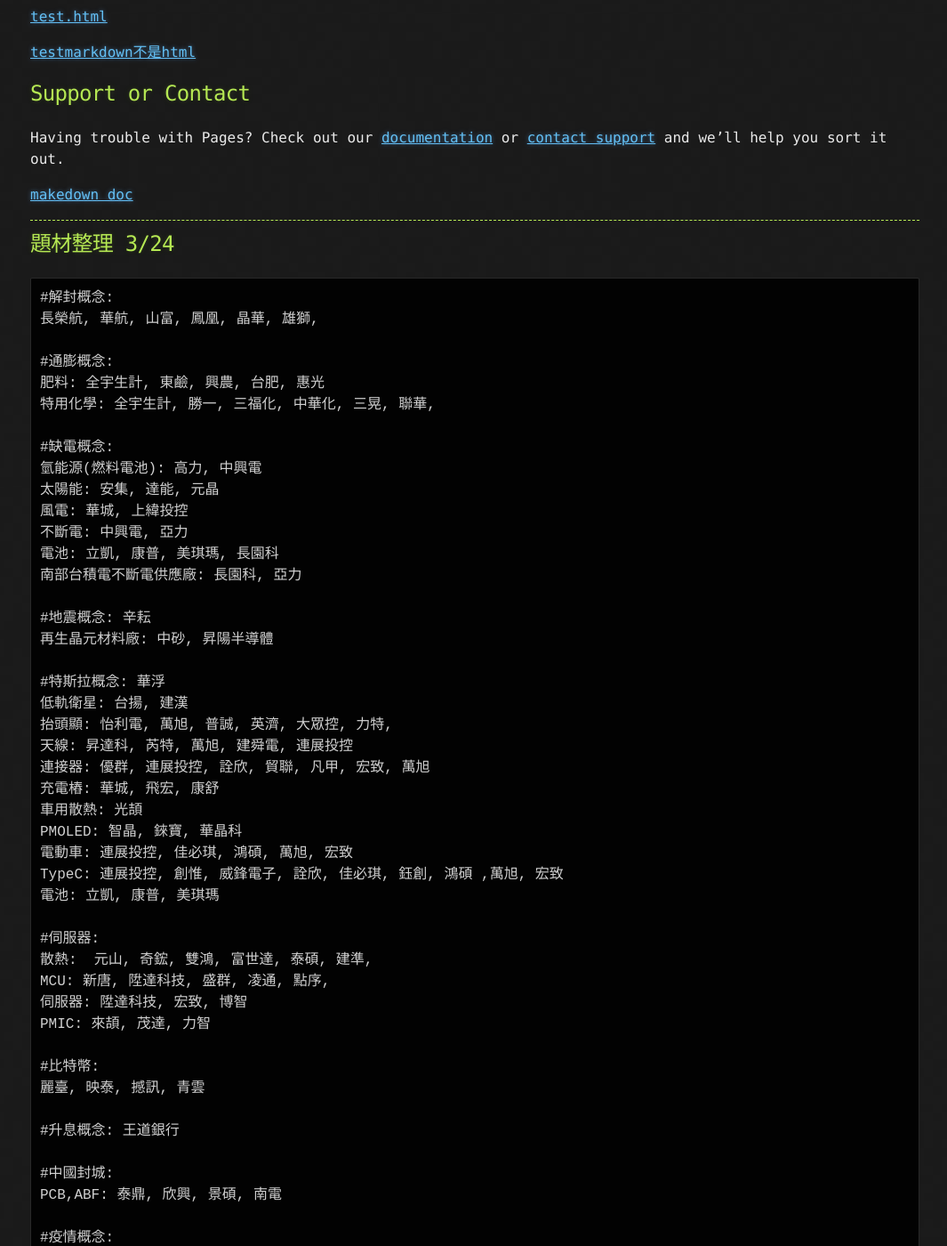
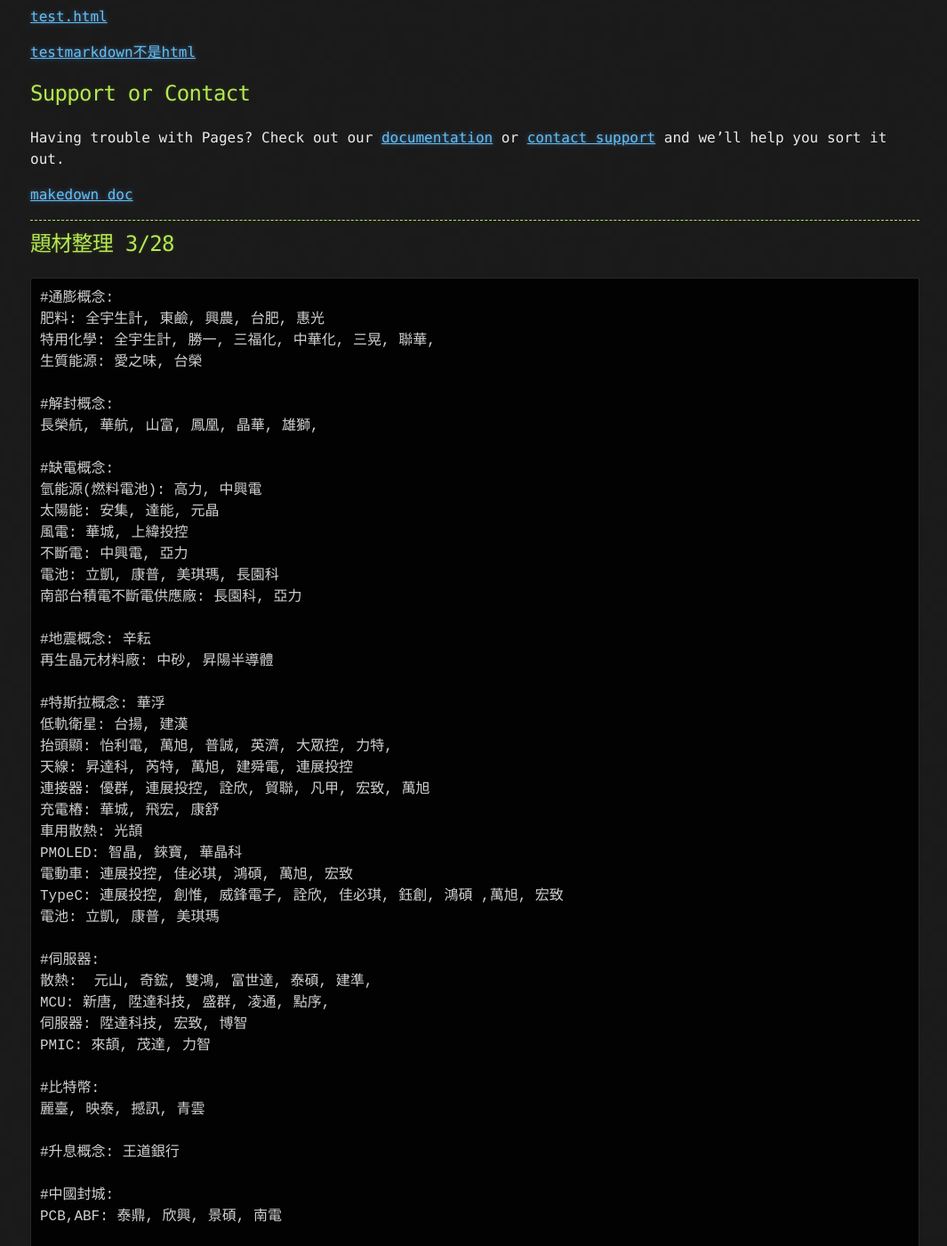
Before and after one commit to lepg5487/Stock_God, a Jekyll site: the page built from index.md, in a window 1280 px wide and 1400 px high, scrolled down 16477 px. Shown: the whole window at 89% size, without its empty margins (106-1171 px from the left). Built offline with Jekyll 4.4.1, drawn with Linux system fonts in a browser that asks for light colours; our own code applies the rules of GitHub Pages for plain Markdown files; some of the changed text lies outside the part shown.

Commit message:
Update index.md

````diff
--- a/index.md
+++ b/index.md
@@ -701,14 +701,15 @@
 
 ---
 
-## 題材整理 3/24
+## 題材整理 3/28
 ```
-#解封概念:
-長榮航, 華航, 山富, 鳳凰, 晶華, 雄獅,
-
 #通膨概念:
 肥料: 全宇生計, 東鹼, 興農, 台肥, 惠光
 特用化學: 全宇生計, 勝一, 三福化, 中華化, 三晃, 聯華,
+生質能源: 愛之味, 台榮
+
+#解封概念:
+長榮航, 華航, 山富, 鳳凰, 晶華, 雄獅,
 
 #缺電概念:
 氫能源(燃料電池): 高力, 中興電
````
Also changed, not shown: other parts of index.md (+1 -1 lines).
